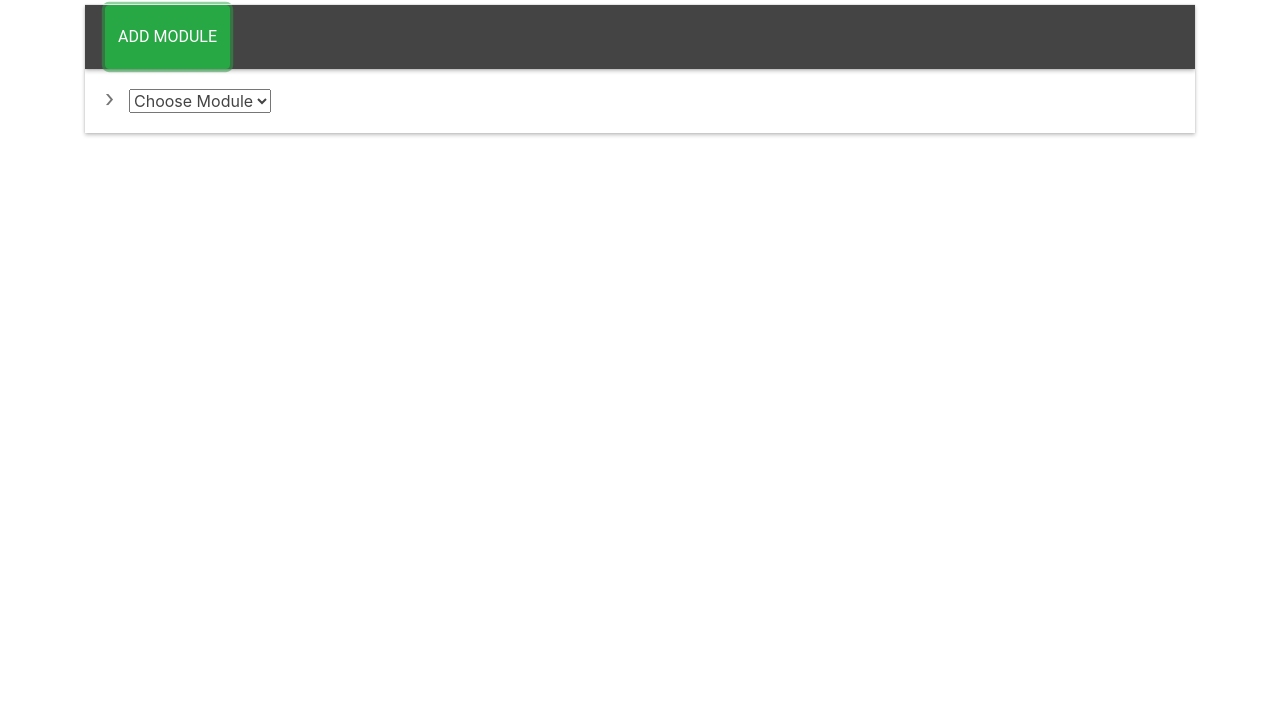
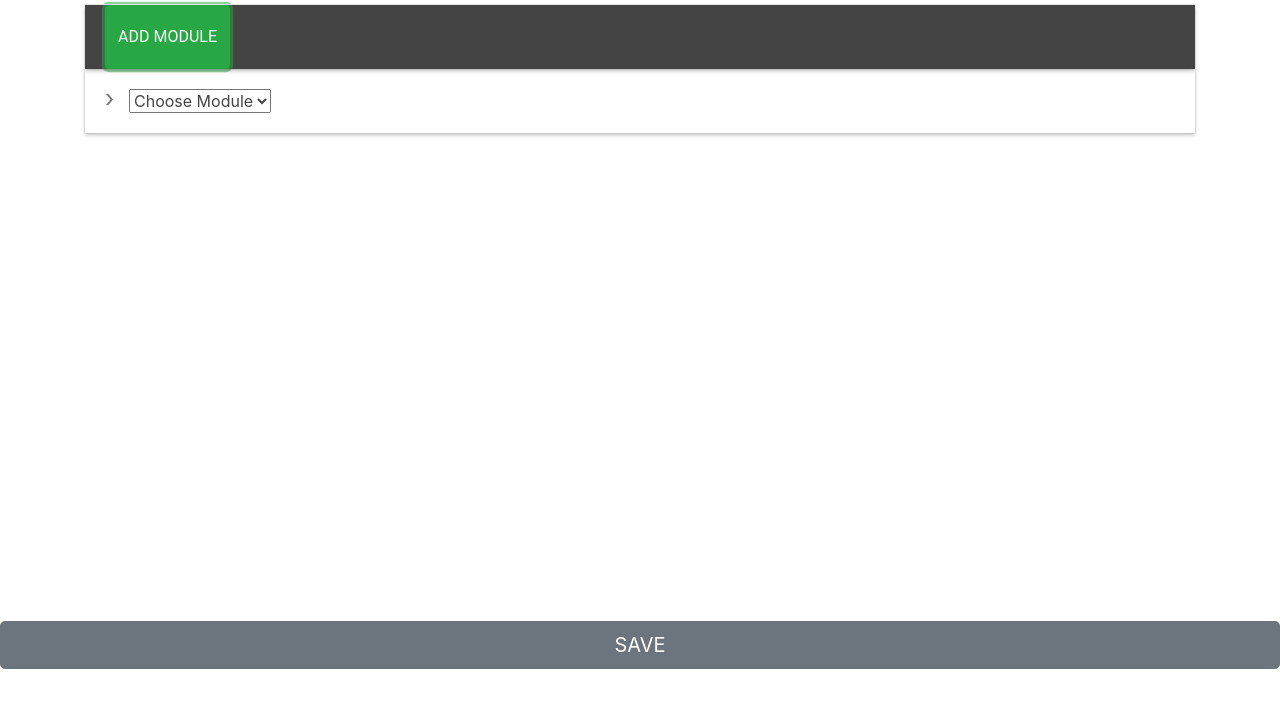
Before and after one commit to jordanwhitestephenson/TemplateBuilderV2, a website: page public2/index.html in a window 1280 px wide. Both pictures are taken after a click on the button "ADD MODULE". Shown: the part 99-800 px from the top of the page. Drawn offline with nearby package versions, Linux system fonts and the light colour scheme.

Commit message:
switching branches

```diff
--- a/public2/css/app.css
+++ b/public2/css/app.css
@@ -331,3 +331,10 @@ input:checked+section.box .box-title:before {
   justify-content: space-between;
   flex-wrap: wrap;
 }
+
+#modelContainer {
+  height: 90%;
+  display: flex;
+  flex-direction: column;
+  justify-content: space-between;
+}
--- a/public2/js/app.js
+++ b/public2/js/app.js
@@ -681,6 +681,7 @@ $(document).ready(function() {
           },
           placement: 'bottom'
         })
+        $('#modelContainer').append('<button type="button" class="btn btn-secondary btn-lg btn-block">SAVE</button>')
 
       })
     },
```
